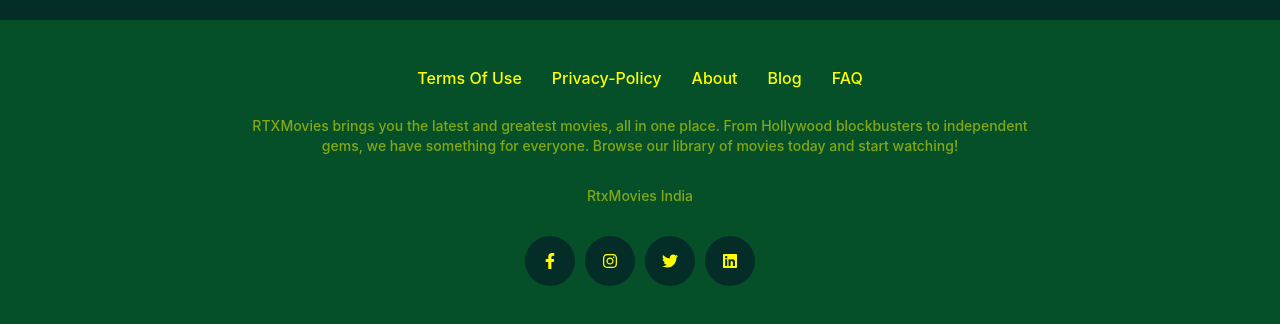
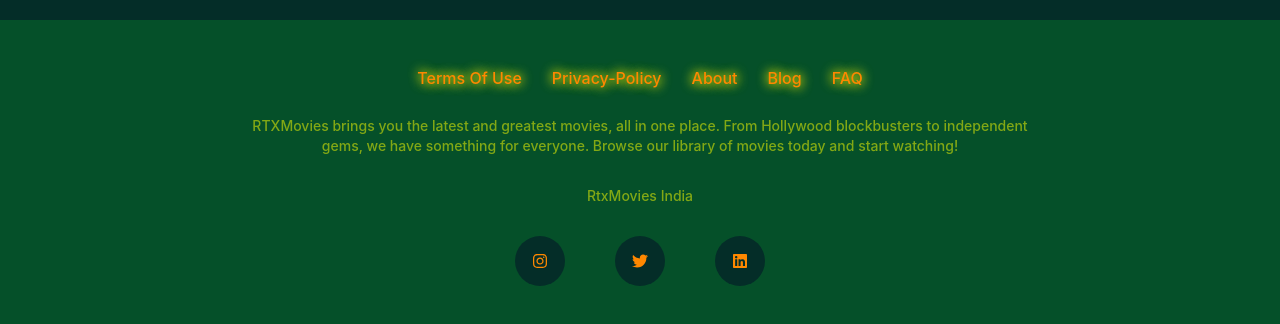
Before and after one commit to cloudhimanshu/movix, a React (Vite) app: page / in a window 1280 px wide. Shown: the part 1242-1566 px from the top of the page. Built offline with nearby package versions, Linux system fonts and the light colour scheme; no server answers.

Commit message:
new things added

```diff
--- a/src/App.jsx
+++ b/src/App.jsx
@@ -10,7 +10,8 @@
 import SearchResult from "./pages/searchResult/SearchResult";
 import Explore from "./pages/explore/Explore";
 import PageNotFound from "./pages/404/PageNotFound";
-import TermsOfUsePage from "./pages/terms-of-use/index";
+
+
 
 function App() {
     const dispatch = useDispatch();
--- a/src/components/footer/footer.jsx
+++ b/src/components/footer/footer.jsx
@@ -15,11 +15,11 @@
         <footer className="footer">
             <ContentWrapper>
                 <ul className="menuItems">
-                    <li className="menuItem">Terms Of Use</li>
-                    <li className="menuItem">Privacy-Policy</li>
-                    <li className="menuItem">About</li>
-                    <li className="menuItem">Blog</li>
-                    <li className="menuItem">FAQ</li>
+                    <a className="anchor" href="/terms"><li className="menuItem">Terms Of Use</li></a>
+                    <a className="anchor" href="/privacy"><li className="menuItem">Privacy-Policy</li></a>
+                    <a className="anchor" href="/about"> <li className="menuItem">About</li></a>
+                    <a className="anchor" href="/blog"><li className="menuItem">Blog</li></a>
+                    <a className="anchor" href="/faq"><li className="menuItem">FAQ</li></a>
                 </ul>
                 <div className="infoText">
                 RTXMovies brings you the latest and greatest movies, all in one place. From Hollywood blockbusters to independent gems, we have something for everyone. Browse our library of movies today and start watching!
@@ -28,18 +28,22 @@
                 RtxMovies India
                 </div>
                 <div className="socialIcons">
-                    <span className="icon" >
-                        <FaFacebookF />
-                    </span>
+                    <a className="anchor" href="https://www.instagram.com/rtxhoney">
                     <span className="icon" >
                         <FaInstagram />
                     </span>
+                    </a>
+                    <a className="anchor" href="https://www.x.com/rtxhoney">
                     <span className="icon">
                         <FaTwitter />
                     </span>
+                    </a>
+                    <a className="anchor" href="https://www.linkedin.com/in/rtxhoney">
                     <span className="icon">
                         <FaLinkedin />
                     </span>
+                    </a>
+
                 </div>
             </ContentWrapper>
         </footer>
--- a/src/components/footer/style.scss
+++ b/src/components/footer/style.scss
@@ -9,7 +9,19 @@
         align-items: center;
         flex-direction: column;
     }
-    .menuItems {
+    .anchor {
+        color: rgb(255, 136, 0);
+        text-decoration: none;
+        text-shadow:
+          0 0 12px rgba(255, 255, 0, 0.75),
+          0 0 12px rgb(255, 255, 0);
+      }
+
+    .menuItems{
+        text-decoration: none;
+        color:rgb(172, 245, 56);
+    }
+    .menuItems{
         list-style-type: none;
         display: flex;
         align-items: center;
@@ -44,11 +56,12 @@
             margin-bottom: 30px;
         }
     }
+
     .socialIcons {
         display: flex;
         align-items: center;
         justify-content: center;
-        gap: 10px;
+        gap: 50px;
         .icon {
             width: 50px;
             height: 50px;
```
Also changed, not shown: src/pages/extra/about/About.jsx (added, +7 -0 lines), src/pages/extra/about/index.scss (added), 5 other files (tests, documents, lock files or other folders).
